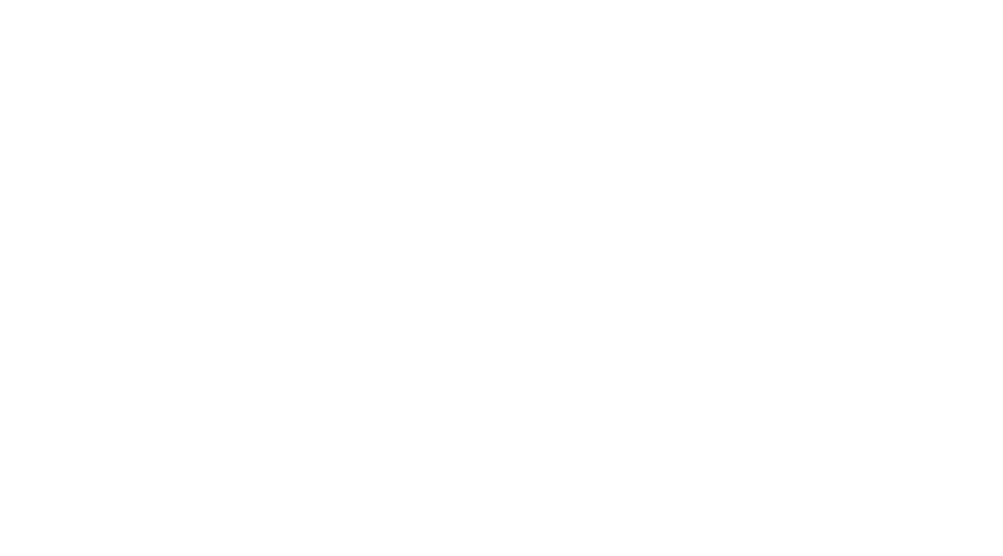
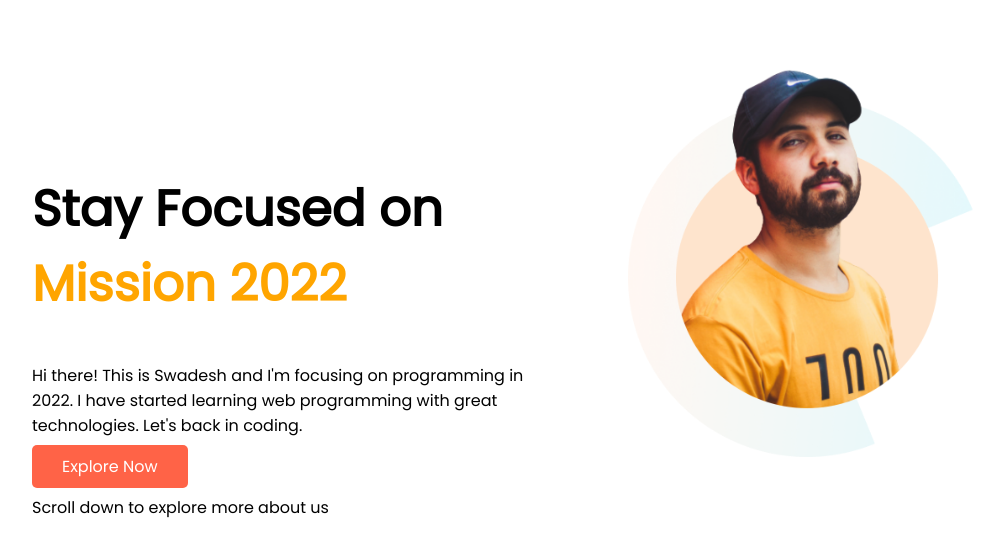
Before and after one commit to swadesh195/mission-2022, a plain HTML site: page index.html in a window 1280 px wide. Shown: the whole page, without its empty margins (52-1055 px from the left). Drawn offline with Linux system fonts and the light colour scheme.

Commit message:
header section added

```diff
--- a/index.html
+++ b/index.html
@@ -5,8 +5,23 @@
     <meta http-equiv="X-UA-Compatible" content="IE=edge">
     <meta name="viewport" content="width=device-width, initial-scale=1.0">
     <title>Mission 2022</title>
+    <link rel="preconnect" href="https://fonts.googleapis.com">
+    <link rel="preconnect" href="https://fonts.gstatic.com" crossorigin>
+    <link href="https://fonts.googleapis.com/css2?family=Poppins&display=swap" rel="stylesheet">
+    <link rel="stylesheet" href="style.css">
 </head>
 <body>
-
+    <section class="flex-container">
+        <div class="half-width header-text">
+            <h1 class="top-heading">Stay Focused on <br>
+            <span class="orange-color">Mission 2022</span></h1>
+            <p>Hi there! This is Swadesh and I'm focusing on programming in 2022. I have started learning web programming with great technologies. Let's back in coding.</p>
+            <a class="custom-btn" href="https://www.linkedin.com/in/swadesh-chisim-23535b169/">Explore Now</a>
+            <p>Scroll down to explore more about us</p>
+        </div>
+        <div class="half-width">
+            <img src="images/person/person-0.png" alt="">
+        </div>
+    </section>
 </body>
 </html>
--- a/style.css
+++ b/style.css
@@ -0,0 +1,31 @@
+body {
+  margin: 0;
+  font-family: "Poppins", sans-serif;
+}
+.flex-container {
+  display: flex;
+}
+h1 {
+  font-size: 50px;
+}
+.orange-color {
+  color: orange;
+}
+.custom-btn {
+  color: #fff;
+  padding: 10px 30px;
+  background-color: tomato;
+  text-decoration: none;
+  border-radius: 5px;
+}
+.half-width {
+  width: 40%;
+  margin-left: 5%;
+  padding-left: 20px;
+}
+.header-text {
+  margin-top: 130px;
+}
+.half-width img {
+  width: 70%;
+}
```
